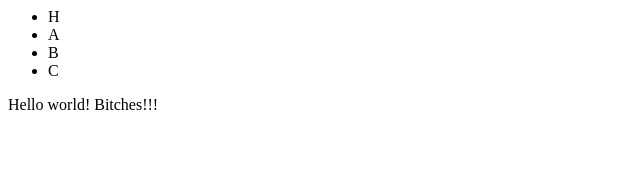
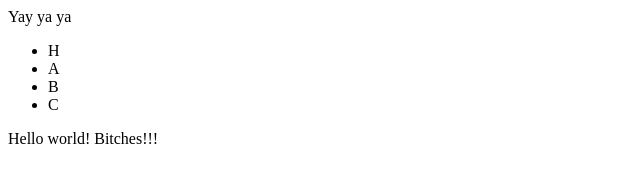
Before and after one commit to chickendesigner/testmeout, a plain HTML site: page index.html in a window 1280 px wide. Shown: the whole page, without its empty margins (0-640 px from the left). Drawn offline with Linux system fonts and the light colour scheme.

Commit message:
Added some

```diff
--- a/index.html
+++ b/index.html
@@ -6,6 +6,7 @@
     <title>New Document</title>
   </head>
   <body>
+    <p>Yay ya ya</p>
     <ul>
       <li>H</li>
       <li>A</li>
```
